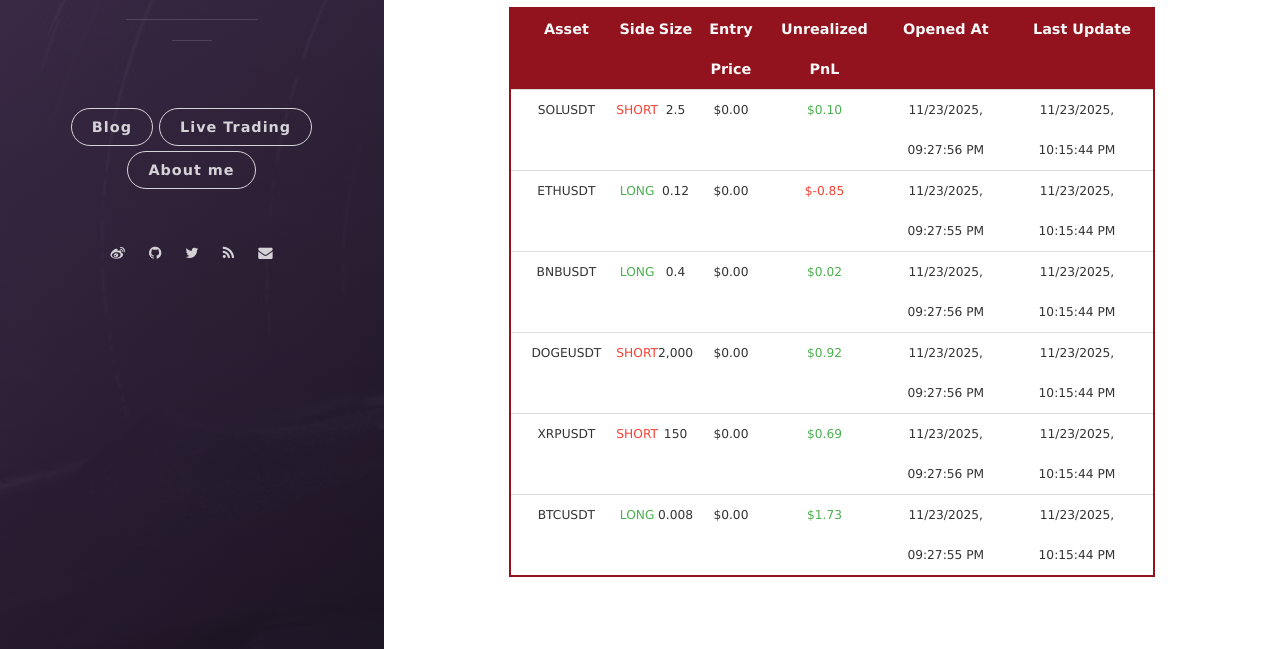
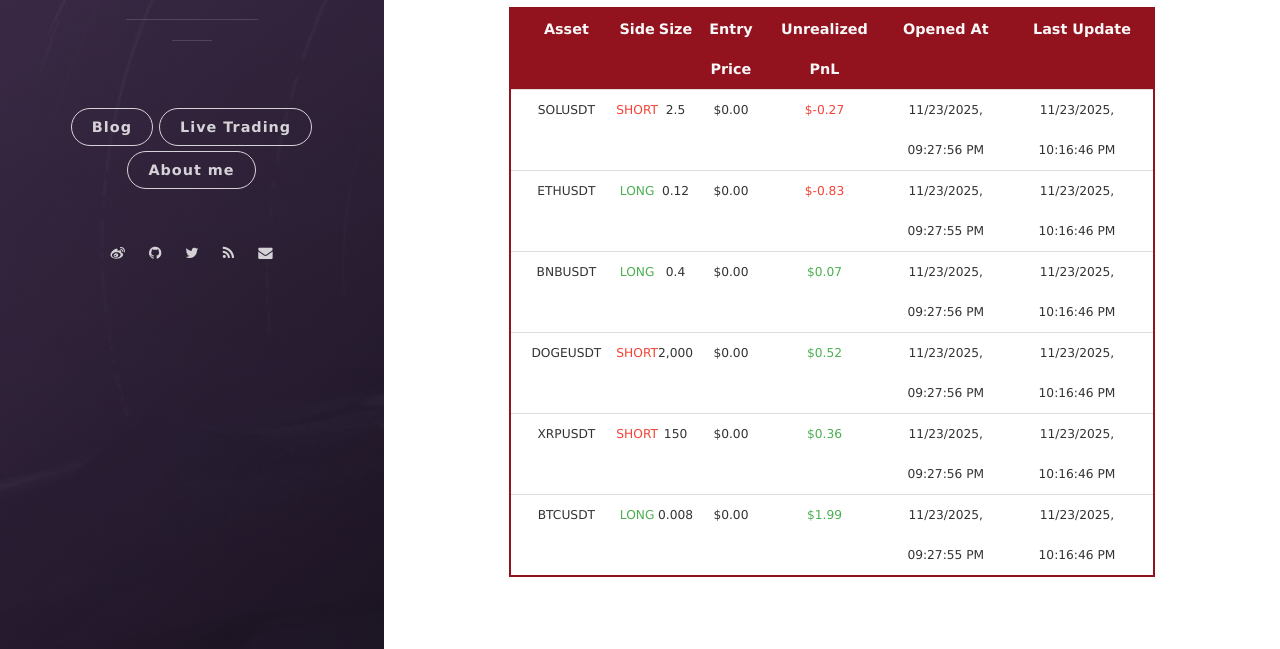
Before and after one commit to leeyegy/leeyegy.github.io, a Jekyll site: the page built from live-trading.html, in a window 1280 px wide and 1269 px high. Shown: the part 592-1241 px from the top of the window. Built offline with Jekyll 4.4.1, drawn with Linux system fonts in a browser that asks for light colours; nearby versions of some CDN libraries.

Commit message:
AccountMonitor: refresh positions 2025-11-24T06:16:46+08:00

```diff
--- a/assets/data/binance/positions.json
+++ b/assets/data/binance/positions.json
@@ -4,53 +4,53 @@
     "side": "SHORT",
     "size": 2.5,
     "entryPrice": 0.0,
-    "unrealizedPnl": 0.1,
+    "unrealizedPnl": -0.26526112,
     "openedAt": "2025-11-24T05:27:56+08:00",
-    "reportedAt": "2025-11-24T06:15:44+08:00"
+    "reportedAt": "2025-11-24T06:16:46+08:00"
   },
   {
     "symbol": "ETHUSDT",
     "side": "LONG",
     "size": 0.12,
     "entryPrice": 0.0,
-    "unrealizedPnl": -0.85360946,
+    "unrealizedPnl": -0.8304,
     "openedAt": "2025-11-24T05:27:55+08:00",
-    "reportedAt": "2025-11-24T06:15:44+08:00"
+    "reportedAt": "2025-11-24T06:16:46+08:00"
   },
   {
     "symbol": "BNBUSDT",
     "side": "LONG",
     "size": 0.4,
     "entryPrice": 0.0,
-    "unrealizedPnl": 0.02034499,
+    "unrealizedPnl": 0.068,
     "openedAt": "2025-11-24T05:27:56+08:00",
-    "reportedAt": "2025-11-24T06:15:44+08:00"
+    "reportedAt": "2025-11-24T06:16:46+08:00"
   },
   {
     "symbol": "DOGEUSDT",
     "side": "SHORT",
     "size": 2000.0,
     "entryPrice": 0.0,
-    "unrealizedPnl": 0.92386,
+    "unrealizedPnl": 0.51696,
     "openedAt": "2025-11-24T05:27:56+08:00",
-    "reportedAt": "2025-11-24T06:15:44+08:00"
+    "reportedAt": "2025-11-24T06:16:46+08:00"
   },
   {
     "symbol": "XRPUSDT",
     "side": "SHORT",
     "size": 150.0,
     "entryPrice": 0.0,
-    "unrealizedPnl": 0.692274,
+    "unrealizedPnl": 0.36,
     "openedAt": "2025-11-24T05:27:56+08:00",
-    "reportedAt": "2025-11-24T06:15:44+08:00"
+    "reportedAt": "2025-11-24T06:16:46+08:00"
   },
   {
     "symbol": "BTCUSDT",
     "side": "LONG",
     "size": 0.008,
     "entryPrice": 0.0,
-    "unrealizedPnl": 1.73377001,
+    "unrealizedPnl": 1.99486724,
     "openedAt": "2025-11-24T05:27:55+08:00",
-    "reportedAt": "2025-11-24T06:15:44+08:00"
+    "reportedAt": "2025-11-24T06:16:46+08:00"
   }
 ]
```
